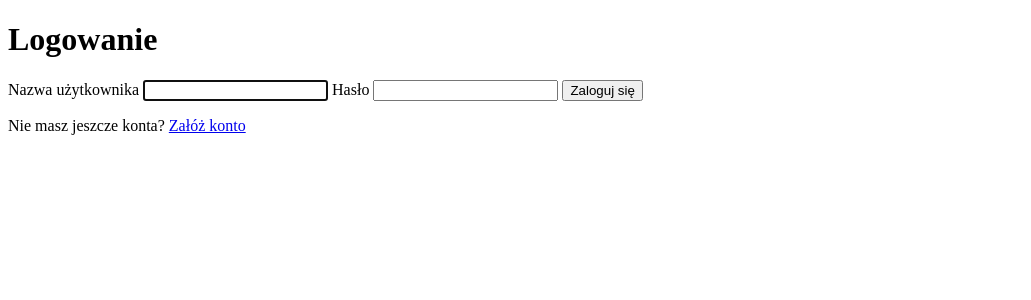
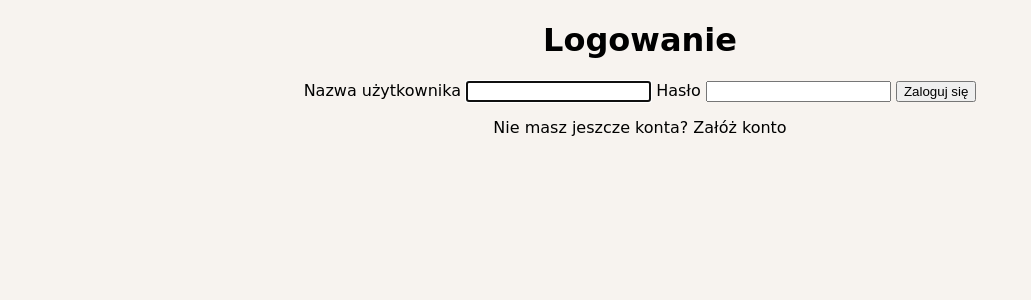
Before and after one commit to xAleksandrax/JSONPlaceholder-Viewer, a Django app: page /login/ in a window 1280 px wide. Shown: the top 300 px of the page, without its empty margins (0-1031 px from the left). Run offline with Django 4.2, Linux system fonts and the light colour scheme.

Commit message:
first commit

```diff
--- a/base/templates/base.html
+++ b/base/templates/base.html
@@ -8,6 +8,33 @@
     <header>
         <nav>
             <!-- menu nawigacyjne -->
+            <style>
+                :root {
+                --main-color: rgb(117, 95, 156);;
+                --bg-color: rgb(247, 243, 239);
+                --hover-color: rgb(118, 109, 101);
+                --text-area-color: rgb(249, 243, 234);
+                }
+
+                body {
+                    background-color:  var(--bg-color);
+                    font-family: 'Lobster', cursive;
+                    text-align: center;
+                }
+
+                .header {
+                    display: flex;
+                    padding: 15px;
+                    border-radius: 20px;
+                    background-color: var(--main-color);
+                }
+
+                a{
+                    color: black;
+                    text-decoration: none;
+                }
+
+            </style>
         </nav>
     </header>
     <main>
--- a/base/urls.py
+++ b/base/urls.py
@@ -1,8 +1,8 @@
 from django.urls import path
-from .views import posts, Login, Register, LogoutView
+from .views import get_posts, Login, Register, LogoutView
 
 urlpatterns = [
-    path('posts/', posts, name='posts'),
+    path('', get_posts, name='posts'),
     #logowanie, rejestracja
     path('login/', Login.as_view(), name='login'),
     path('logout/', LogoutView.as_view(next_page='login'), name='logout'),
--- a/base/views.py
+++ b/base/views.py
@@ -1,17 +1,44 @@
 import requests
 from django.shortcuts import render
 from django.contrib.auth.views import LoginView, LogoutView
+from django.views.generic.list import ListView
 from django import forms
 from django.urls import reverse_lazy
 from django.contrib.auth import login
 from django.shortcuts import render, redirect
 from django.contrib.auth.forms import UserCreationForm
 from django.views.generic.edit import FormView
+from .models import Project
 
-def posts(request):
+def get_posts(request):
     response = requests.get('https://jsonplaceholder.typicode.com/posts')
     posts = response.json()
     return render(request, 'posts.html', {'posts': posts})
+
+def get_comments(request):
+    response = requests.get('https://jsonplaceholder.typicode.com/comments')
+    comments = response.json()
+    return render(request, 'comments.html', {'comments': comments})
+
+def get_albums(request):
+    response = requests.get('https://jsonplaceholder.typicode.com/albums')
+    albums = response.json()
+    return render(request, 'albums.html', {'albums': albums})
+
+def get_photos(request):
+    response = requests.get('https://jsonplaceholder.typicode.com/photos')
+    photos = response.json()
+    return render(request, 'photos.html', {'photos': photos})
+
+def get_todos(request):
+    response = requests.get('https://jsonplaceholder.typicode.com/todos')
+    todos = response.json()
+    return render(request, 'todos.html', {'todos': todos})
+
+def get_users(request):
+    response = requests.get('https://jsonplaceholder.typicode.com/users')
+    users = response.json()
+    return render(request, 'users.html', {'users': users})
 
 class Login(LoginView):
     template_name = 'login.html'
@@ -24,7 +51,7 @@ class Login(LoginView):
     }
 
     def get_success_url(self):
-        return reverse_lazy('reminders')
+        return reverse_lazy('posts')
 
 class Register(FormView):
     template_name = 'register.html'
@@ -40,5 +67,5 @@ class Register(FormView):
 
     def get(self, *args, **kwargs):
         if self.request.user.is_authenticated:
-            return redirect('reminders')
+            return redirect('posts')
         return super(Register, self).get(*args, **kwargs)
```
Also changed, not shown: base/templates/posts.html (+9 -0 lines), db.sqlite3.
